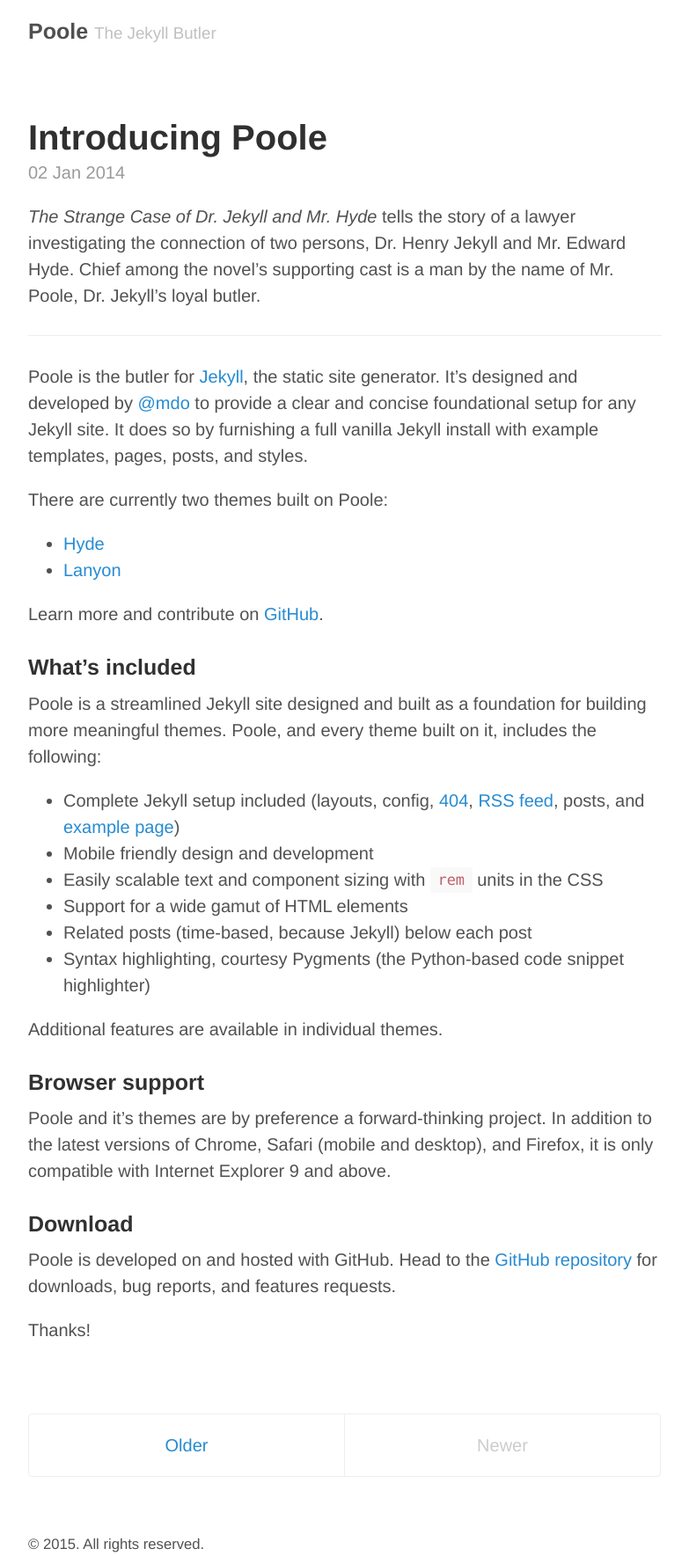
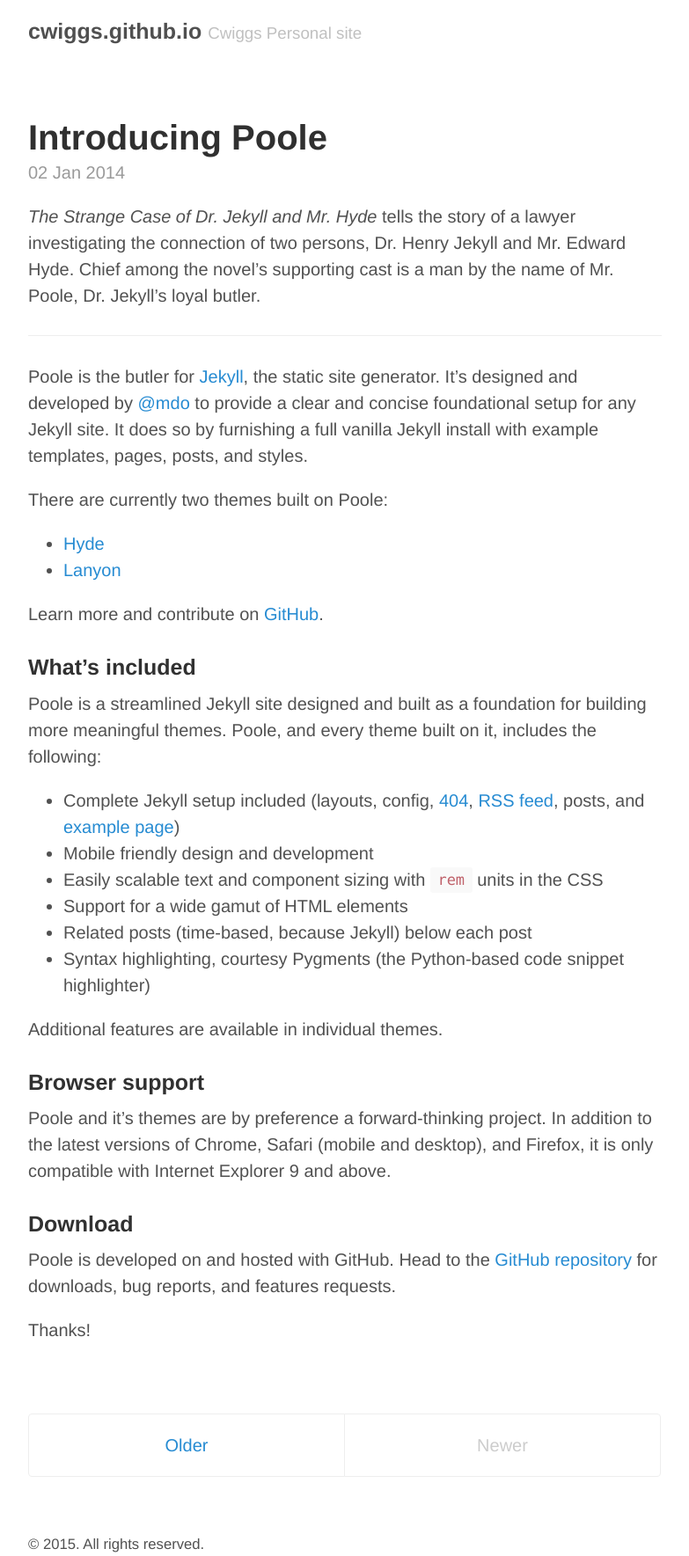
Before and after one commit to cwiggs/cwiggs.github.io, a Jekyll site: the page built from index.html, in a window 1280 px wide. Shown: the whole page at 88% size, without its empty margins (248-1031 px from the left). Built offline with Jekyll 4.4.1, drawn with Linux system fonts in a browser that asks for light colours; the list of posts is cut into pages by our own code.

Commit message:
edit _config.yml

```diff
--- a/_config.yml
+++ b/_config.yml
@@ -3,15 +3,15 @@ permalink:        pretty
 relative_permalinks: true
 
 # Setup
-title:            Poole
-tagline:          The Jekyll Butler
-url:              http://getpoole.com
+title:            cwiggs.github.io
+tagline:          Cwiggs Personal site
+url:              http://cwiggs.github.io
 paginate:         1
 baseurl:          /
 author:
-  name:           Mark Otto
-  url:            https://twitter.com/mdo
-  email:          markdotto@gmail.com
+  name:           Chris Wiggins
+#  url:            https://twitter.com/mdo
+  email:          chrisonline1991@gmail.com
 
 # Custom vars
 version:          1.0.0
```
